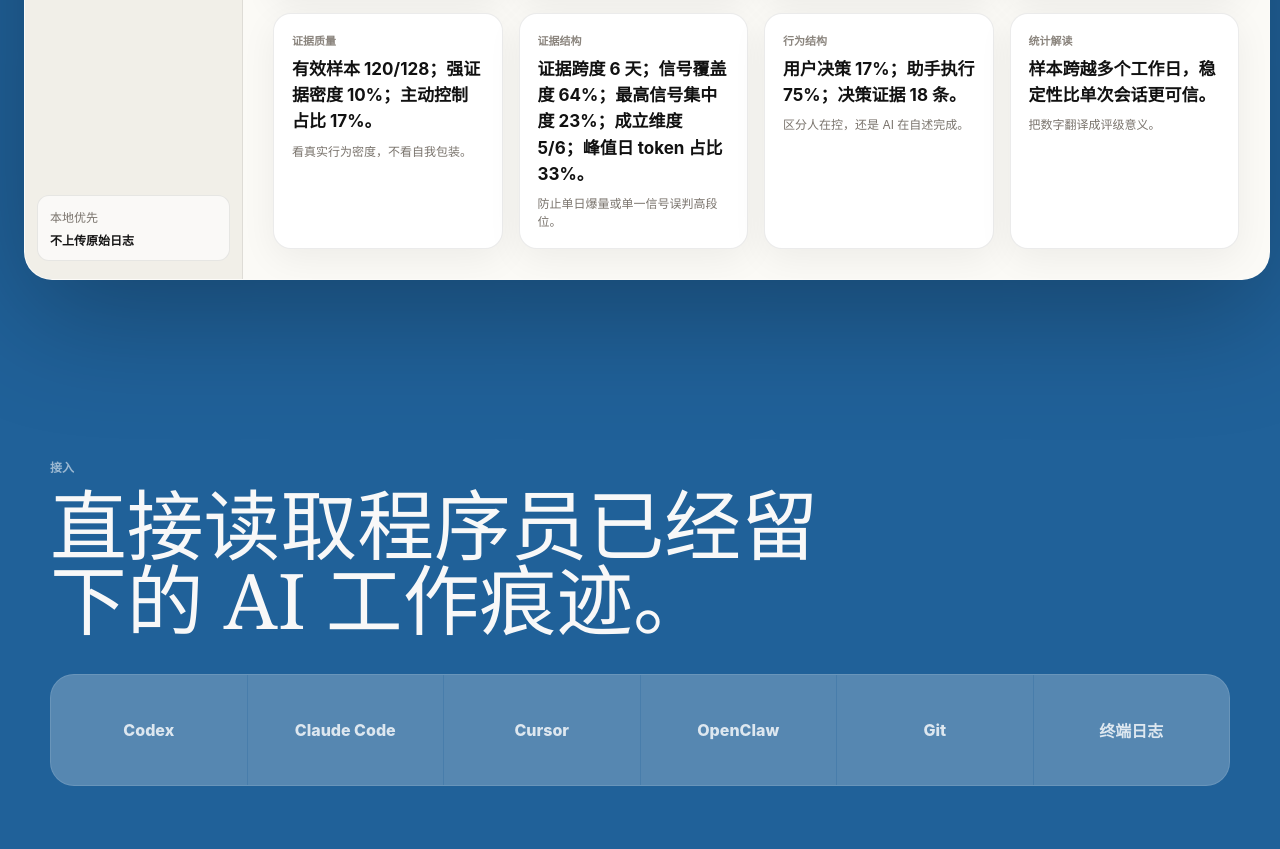
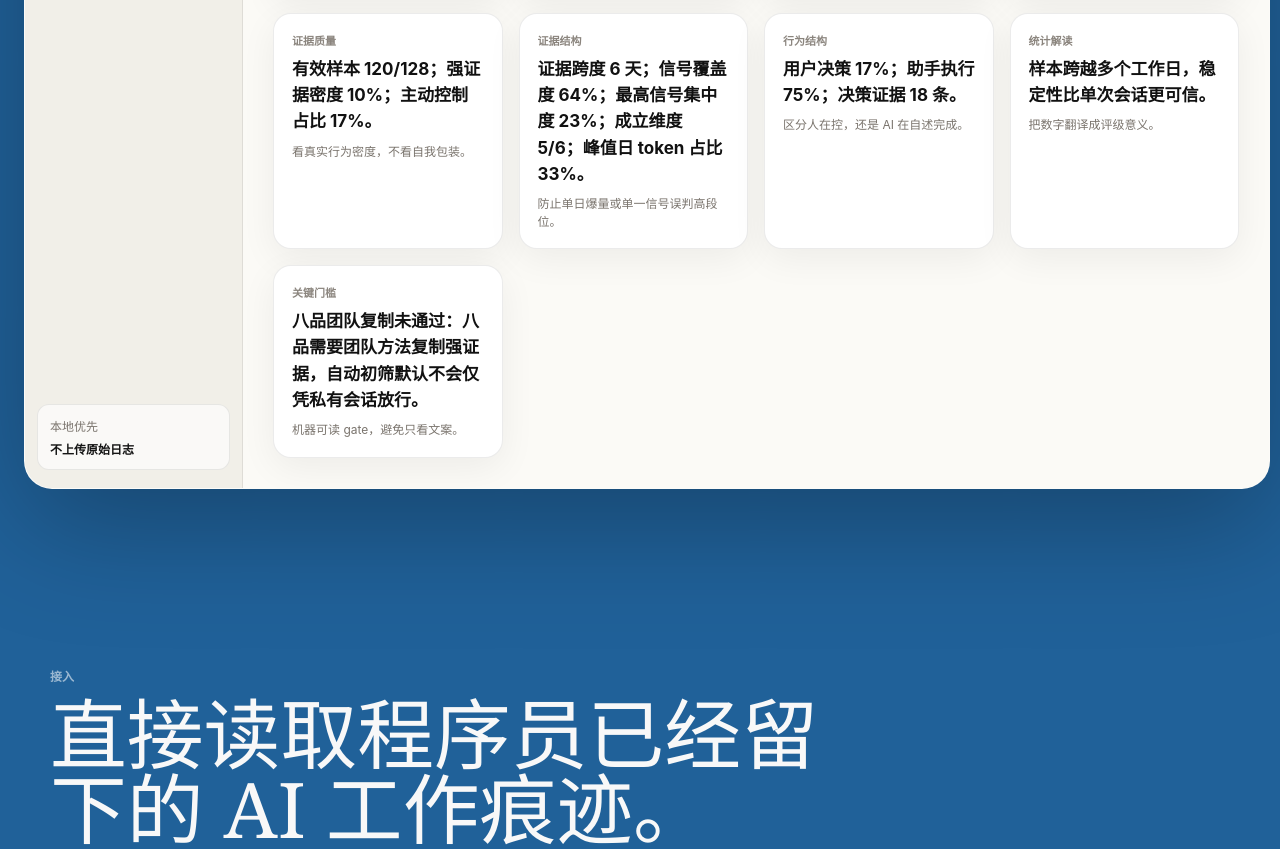
Before and after one commit to relaxcloud-cn/vibe-coding-rank, a website: page apps/report-site/index.html in a window 1280 px wide. Shown: the part 2482-3331 px from the top of the page. Drawn offline with Linux system fonts and the light colour scheme.

Commit message:
Surface failed rank gates in reports

```diff
--- a/apps/report-site/app.js
+++ b/apps/report-site/app.js
@@ -264,6 +264,7 @@ function render(report) {
   document.querySelector("#evidence-structure").textContent = evidenceStructureSummary(report);
   document.querySelector("#behavior-mix").textContent = behaviorMixSummary(report);
   document.querySelector("#stats-insight").textContent = statsInsight(report);
+  document.querySelector("#rank-gate-summary").textContent = rankGateSummary(report);
   document.querySelector("#why-this-rank").textContent = report.whyThisRank || report.narrative?.rankReason || SAMPLE.whyThisRank;
   document.querySelector("#why-not-next").textContent = report.whyNotNextRank || report.narrative?.nextRankGap || SAMPLE.whyNotNextRank;
   renderQuality(report);
@@ -302,6 +303,7 @@ function renderError(error) {
   document.querySelector("#evidence-structure").textContent = "暂无";
   document.querySelector("#behavior-mix").textContent = "暂无";
   document.querySelector("#stats-insight").textContent = "暂无";
+  document.querySelector("#rank-gate-summary").textContent = "暂无";
 }
 
 function judgmentText(report) {
@@ -420,6 +422,17 @@ function statsInsight(report) {
   return "硬统计用于解释投入强度、样本质量和证据结构，不直接参与段位升品。";
 }
 
+function rankGateSummary(report) {
+  const gates = Array.isArray(report.rankGates) ? report.rankGates : [];
+  const currentLevel = Number(report.rank?.level || 0);
+  const failed = gates
+    .filter((item) => item && item.passed === false && Number(item.level || 0) > currentLevel)
+    .sort((a, b) => Number(a.level || 0) - Number(b.level || 0))[0]
+    || gates.find((item) => item && item.passed === false);
+  if (!failed) return "当前关键门槛已通过，继续看下一品证据缺口。";
+  return `${failed.label || failed.id}未通过：${shortText(failed.reason || "", 56)}`;
+}
+
 function shortText(value, length = 42) {
   const text = String(value || "").replace(/\s+/g, " ").trim();
   if (text.length <= length) return text;
@@ -472,6 +485,9 @@ ${behaviorMixSummary(report)}
 
 统计解读：
 ${statsInsight(report)}
+
+关键门槛：
+${rankGateSummary(report)}
 
 六维画像：
 ${dimensions}
--- a/apps/report-site/index.html
+++ b/apps/report-site/index.html
@@ -186,6 +186,11 @@ VIBE 段位  VIBE 段位  VIBE 段位  VIBE 段位  VIBE 段位  VIBE 段位
                   <strong id="stats-insight">样本跨越多个工作日，稳定性比单次会话更可信。</strong>
                   <small>把数字翻译成评级意义。</small>
                 </div>
+                <div class="insight-card rank-gate-card">
+                  <span>关键门槛</span>
+                  <strong id="rank-gate-summary">八品团队复制未通过：需要团队方法复制强证据。</strong>
+                  <small>机器可读 gate，避免只看文案。</small>
+                </div>
               </div>
             </section>
           </div>
```
Also changed, not shown: src/cli/vibe-rank.mjs (+19 -0 lines), tests/test_site.mjs (+15 -0 lines), 1 other file.
